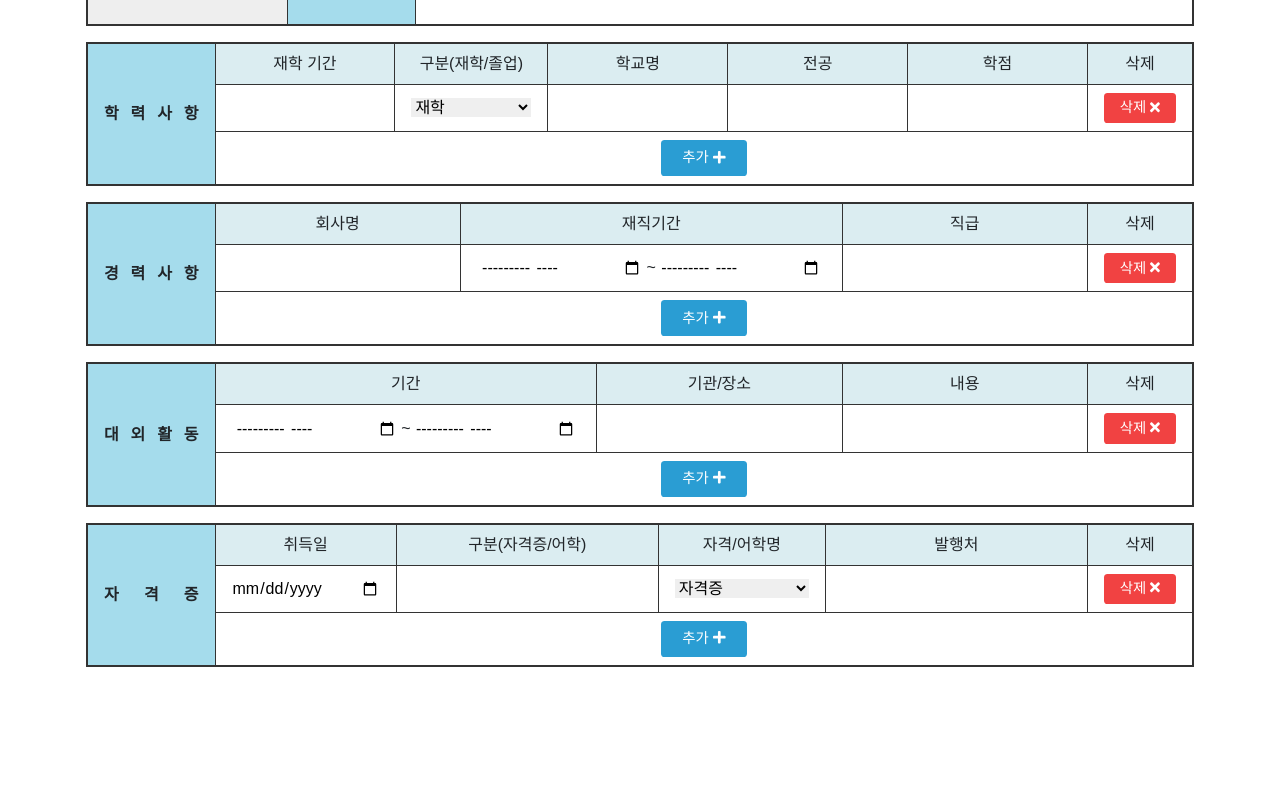
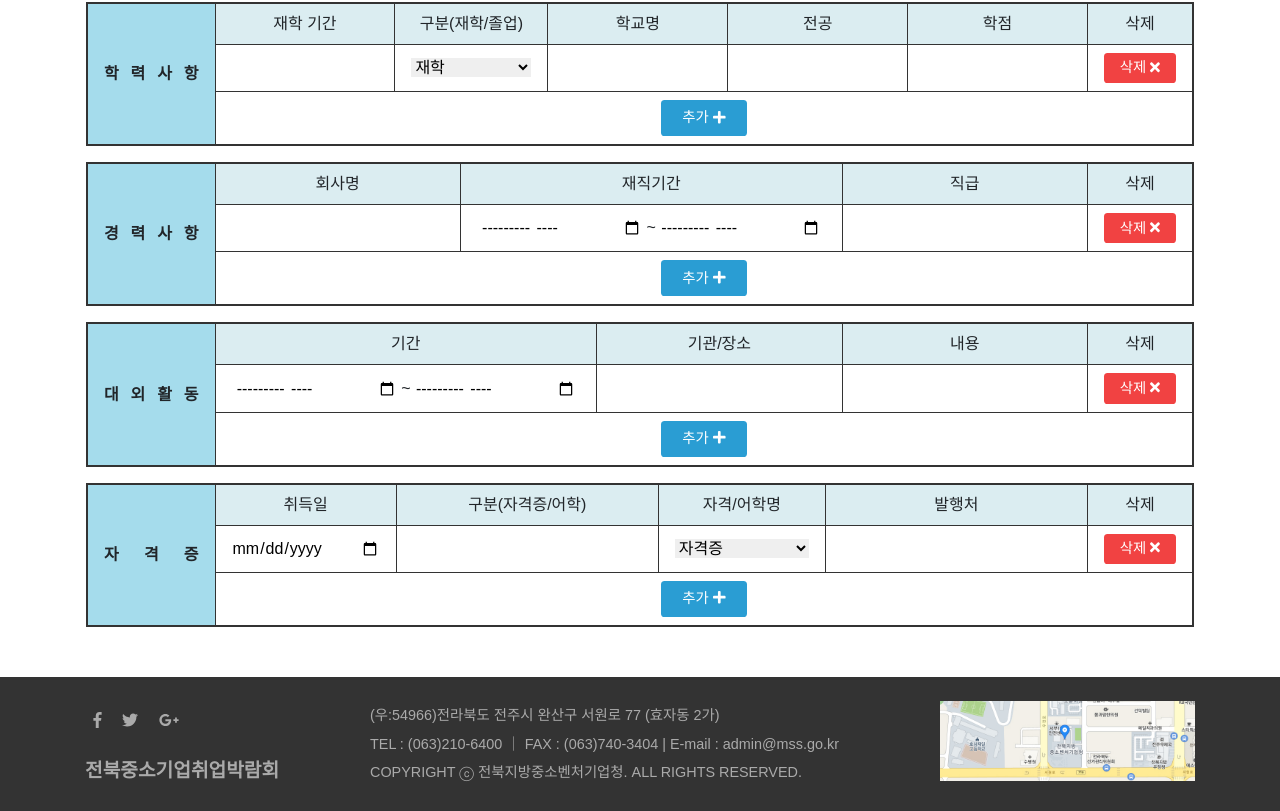
Before and after one commit to mingit55/2020-busan-A1, a plain HTML site: page resome.html in a window 1280 px wide. Shown: the part 464-1275 px from the top of the page. Before the commit the page ends 1181 px from the top, so only its background shows below. Drawn offline with Linux system fonts and the light colour scheme.

Commit message:
자잘한 요소 수정

```diff
--- a/css/style.css
+++ b/css/style.css
@@ -78,7 +78,7 @@ a, a:hover { text-decoration: none; color: inherit; }
 
 /* 헤더 영역 */
 #top {
-    position: sticky;
+    position: fixed;
     left: 0; top: 0;
     width: 100%;
     height: 40px;
--- a/resome.html
+++ b/resome.html
@@ -222,5 +222,41 @@
             </div>
         </div>
         <!-- /이력서 -->
+        <!-- 푸터 영역 -->
+        <footer>
+            <div class="container py-4">
+                <div class="row">
+                    <div class="col-lg-3">
+                        <div class="social mt-2 mb-4">
+                            <a href="#" class="s-icon mx-2">
+                                <i class="fab fa-facebook-f"></i>
+                            </a>
+                            <a href="#" class="s-icon mx-2">
+                                <i class="fab fa-twitter"></i>
+                            </a>
+                            <a href="#" class="s-icon mx-2">
+                                <i class="fab fa-google-plus-g"></i>
+                            </a>
+                        </div>
+                        <a href="#" class="logo">
+                            전북중소기업취업박람회
+                        </a>
+                    </div>
+                    <div class="col-lg-6">
+                        <div class="copy-right">
+                            <p>(우:54966)전라북도 전주시 완산구 서원로 77 (효자동 2가)</p>
+                            <p>TEL : (063)210-6400 ｜  FAX : (063)740-3404   |   E-mail : admin@mss.go.kr</p>
+                            <p>COPYRIGHT ⓒ 전북지방중소벤처기업청. ALL RIGHTS RESERVED.</p>
+                        </div>
+                    </div>
+                    <div class="col-lg-3">
+                        <div class="map">
+                            <img src="./images/map.jpg" alt="지도">
+                        </div>
+                    </div>
+                </div>
+            </div>
+        </footer>
+        <!-- /푸터 영역 -->
     </div>
 </body>
```
